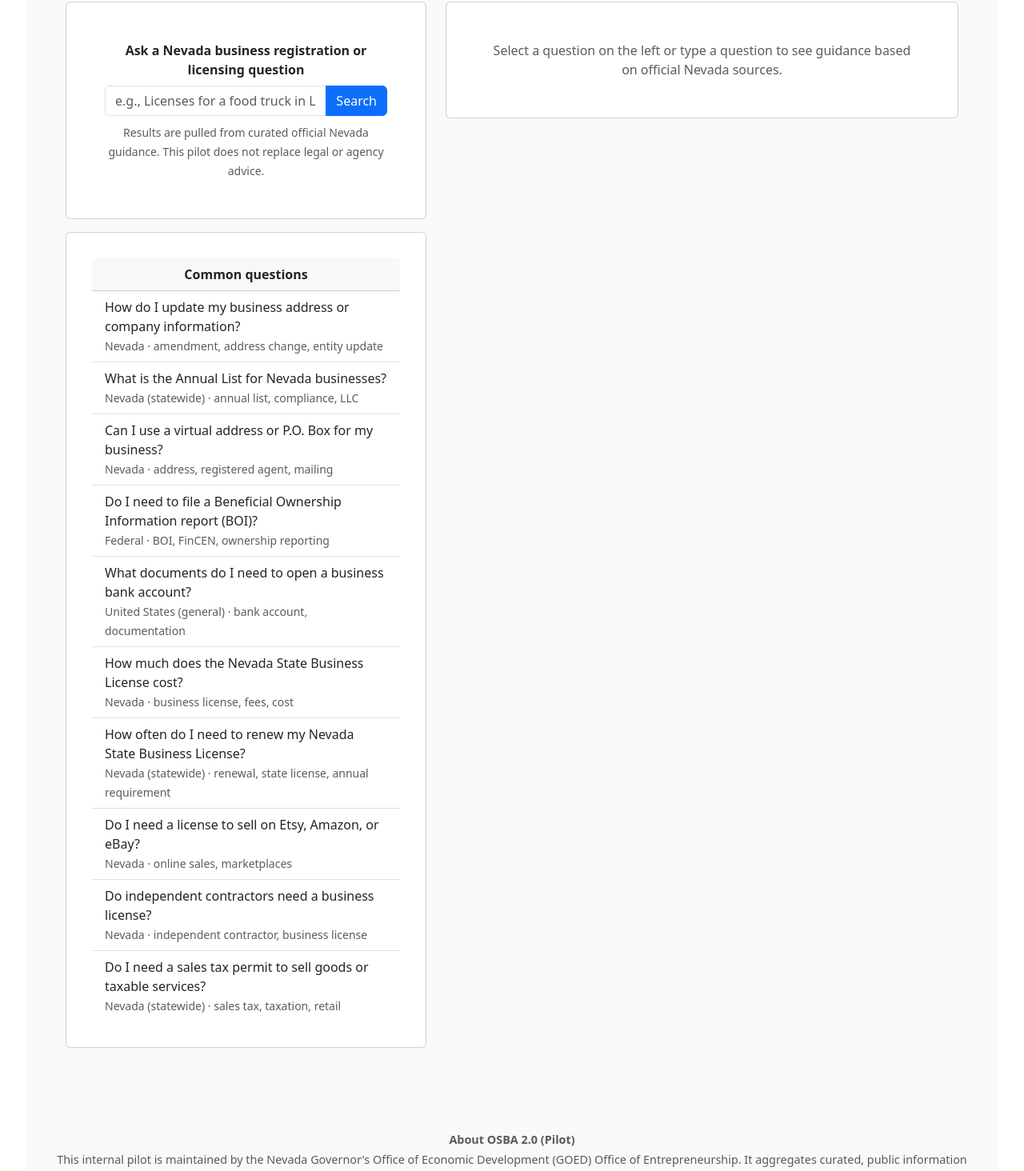
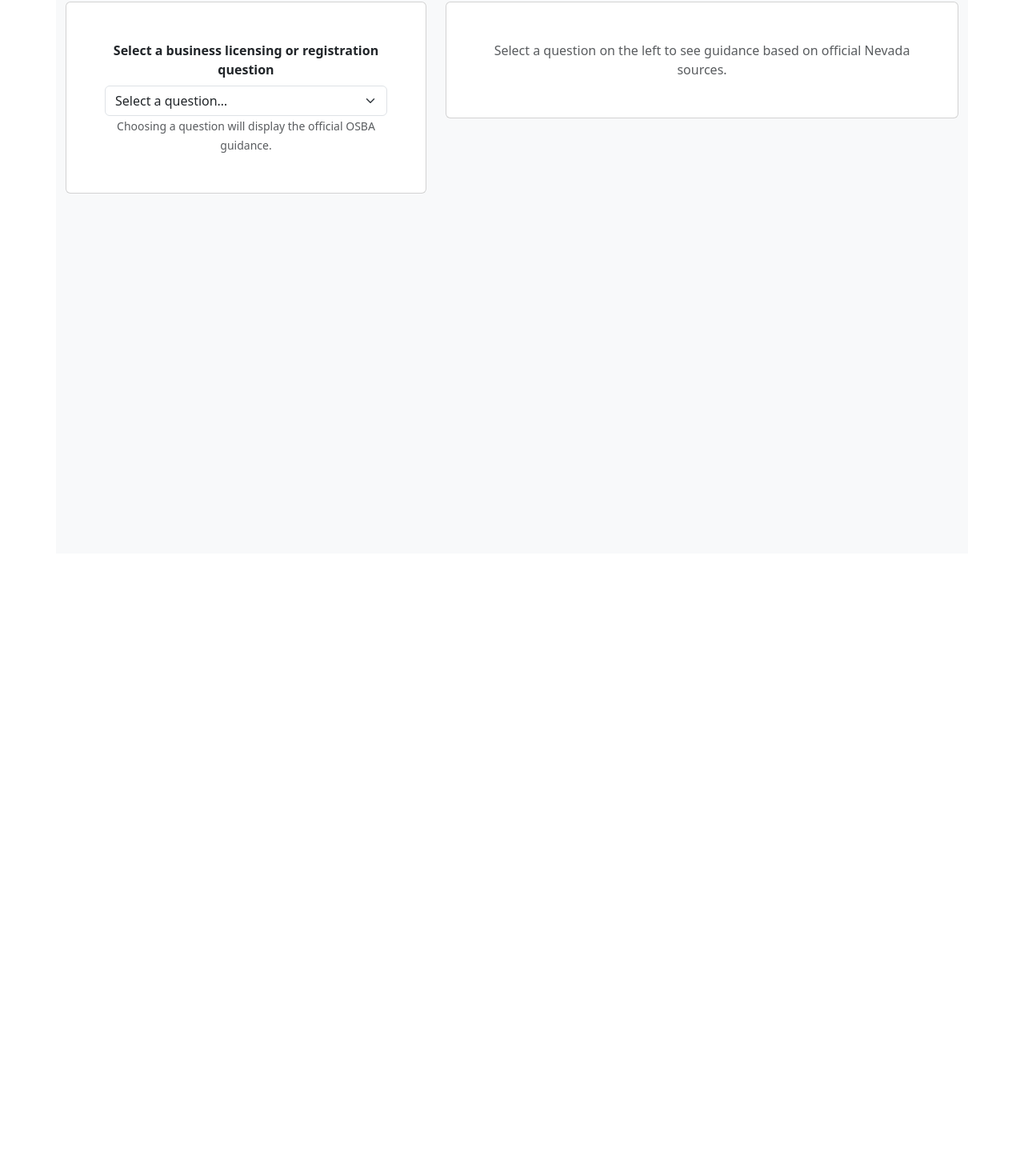
Before and after one commit to nevadaOfficeOfEntrepreneurship/osba-2.0, a React (Vite) app: page / in a window 1280 px wide. Shown: the part 140-1604 px from the top of the page at 80% size. After the commit the page ends 864 px from the top, so only its background shows below. Built offline with nearby package versions, Linux system fonts and the light colour scheme.

Commit message:
Searchbar is now a drop down

```diff
--- a/src/App.jsx
+++ b/src/App.jsx
@@ -1,17 +1,14 @@
-import React from "react";
-import { useState } from 'react'
+// App.jsx
+import React, { useState } from "react";
 import SearchBar from './components/SearchBar.jsx';
 import AnswerPanel from './components/AnswerPanel.jsx';
-import FAQList from './components/FAQList.jsx';
 import faqs from './data/faqs.json';
-import './App.css'
+import './App.css';
 
 function App() {
   const [selectedFAQ, setSelectedFAQ] = useState(null);
-  const [searchResults, setSearchResults] = useState([]);
 
   return (
-
     <div className="min-vh-100 bg-light">
       <header className="bg-white border-bottom py-3 mb-4">
         <div className="container d-flex flex-column flex-md-row align-items-md-center justify-content-between">
@@ -29,10 +26,6 @@ function App() {
           <div className="col-lg-5 mb-4">
             <SearchBar
               faqs={faqs}
-              onResults={(results) => setSearchResults(results)}
-            />
-            <FAQList
-              faqs={faqs}
               onSelectFAQ={(faq) => setSelectedFAQ(faq)}
             />
           </div>
@@ -40,38 +33,93 @@ function App() {
           <div className="col-lg-7">
             <AnswerPanel
               faq={selectedFAQ}
-              searchResults={searchResults}
             />
           </div>
         </div>
       </main>
+    </div>
+  );
+}
 
-      <section className="mt-4">
-        <div className="card border-0 bg-transparent">
-          <div className="card-body p-0 text-muted" style={{ fontSize: '0.9rem' }}>
-            <p className="mb-1">
-              <strong>About OSBA 2.0 (Pilot)</strong>
-            </p>
-            <p className="mb-1">
-              This internal pilot is maintained by the Nevada Governor's Office of Economic Development
-              (GOED) Office of Entrepreneurship. It aggregates curated, public information from
-              state and local agencies to help entrepreneurs quickly find licensing and registration
-              guidance.
-
-            </p>
-            <p className="mb-0">
-              Note: The tool is informational only and does not provide legal advice.
-            </p>
-          </div>
-        </div>
-      </section>
+export default App;
 
 
-    </div>
-    )
-}
+// // App.jsx
+// import React from "react";
+// import { useState } from 'react'
+// import SearchBar from './components/SearchBar.jsx';
+// import AnswerPanel from './components/AnswerPanel.jsx';
+// import FAQList from './components/FAQList.jsx';
+// import faqs from './data/faqs.json';
+// import './App.css'
 
-export default App
+// function App() {
+//   const [selectedFAQ, setSelectedFAQ] = useState(null);
+//   const [searchResults, setSearchResults] = useState([]);
+
+//   return (
+
+//     <div className="min-vh-100 bg-light">
+//       <header className="bg-white border-bottom py-3 mb-4">
+//         <div className="container d-flex flex-column flex-md-row align-items-md-center justify-content-between">
+//           <div>
+//             <h1 className="h4 mb-0">OSBA 2.0 – Nevada Business Regulatory Assistant</h1>
+//             <small className="text-muted">
+//               Pilot by GOED Office of Entrepreneurship (internal demo)
+//             </small>
+//           </div>
+//         </div>
+//       </header>
+
+//       <main className="container mb-5">
+//         <div className="row">
+//           <div className="col-lg-5 mb-4">
+//             <SearchBar
+//               faqs={faqs}
+//               onResults={(results) => setSearchResults(results)}
+//               onSelectFAQ={(faq) => setSelectedFAQ(faq)}
+//             />
+//             <FAQList
+//               faqs={faqs}
+//               onSelectFAQ={(faq) => setSelectedFAQ(faq)}
+//             />
+//           </div>
+
+//           <div className="col-lg-7">
+//             <AnswerPanel
+//               faq={selectedFAQ}
+//               searchResults={searchResults}
+//             />
+//           </div>
+//         </div>
+//       </main>
+
+//       <section className="mt-4">
+//         <div className="card border-0 bg-transparent">
+//           <div className="card-body p-0 text-muted" style={{ fontSize: '0.9rem' }}>
+//             <p className="mb-1">
+//               <strong>About OSBA 2.0 (Pilot)</strong>
+//             </p>
+//             <p className="mb-1">
+//               This internal pilot is maintained by the Nevada Governor's Office of Economic Development
+//               (GOED) Office of Entrepreneurship. It aggregates curated, public information from
+//               state and local agencies to help entrepreneurs quickly find licensing and registration
+//               guidance.
+
+//             </p>
+//             <p className="mb-0">
+//               Note: The tool is informational only and does not provide legal advice.
+//             </p>
+//           </div>
+//         </div>
+//       </section>
+
+
+//     </div>
+//     )
+// }
+
+// export default App
 
 
 // function App() {
--- a/src/components/AnswerPanel.jsx
+++ b/src/components/AnswerPanel.jsx
@@ -1,4 +1,82 @@
-import React from "react";// src/components/AnswerPanel.jsx
+
+// src/components/AnswerPanel.jsx
+import React from 'react';
+
+function AnswerPanel({ faq }) {
+  if (!faq) {
+    return (
+      <div className="card">
+        <div className="card-body text-muted">
+          Select a question on the left to see guidance based on official Nevada sources.
+        </div>
+      </div>
+    );
+  }
+
+  return (
+    <div className="card">
+      <div className="card-header">
+        <strong>{faq.question}</strong>
+      </div>
+      <div className="card-body">
+        <p className="fw-semibold">{faq.shortAnswer}</p>
+        <p>{faq.detailedAnswer}</p>
+
+        <div className="mb-3">
+          <small className="text-muted">
+            Jurisdiction: {faq.jurisdiction} · Topics:{' '}
+            {faq.topicTags.join(', ')}
+          </small>
+        </div>
+
+        <div className="mb-3">
+          <h6 className="fw-semibold mb-1">Sources</h6>
+          <ul className="mb-0">
+            {faq.sources.map((s, i) => (
+              <li key={i}>
+                <a href={s.url} target="_blank" rel="noreferrer">
+                  {s.label}
+                </a>{' '}
+                <small className="text-muted">({s.type})</small>
+              </li>
+            ))}
+          </ul>
+        </div>
+
+        <div className="mb-3 d-flex align-items-center">
+          <span className="me-2">Was this helpful?</span>
+          <button
+            type="button"
+            className="btn btn-outline-success btn-sm me-2"
+            onClick={() => console.log('feedback', faq.id, 'up')}
+          >
+            👍 Yes
+          </button>
+          <button
+            type="button"
+            className="btn btn-outline-danger btn-sm"
+            onClick={() => console.log('feedback', faq.id, 'down')}
+          >
+            👎 No
+          </button>
+        </div>
+
+        <div className="border-top pt-2 d-flex align-items-center justify-content-between">
+          <small className="text-muted">
+            {faq.disclaimer}
+          </small>
+        </div>
+      </div>
+    </div>
+  );
+}
+
+export default AnswerPanel;
+
+
+// src/components/AnswerPanel.jsx
+
+
 // function AnswerPanel() {
 //   return (
 //     <div className="card mb-3">
@@ -10,79 +88,79 @@ import React from "react";// src/components/AnswerPanel.jsx
 // }
 // export default AnswerPanel;
 
-// src/components/AnswerPanel.jsx
-function AnswerPanel({ faq, searchResults }) {
-  const activeFAQ = faq || (searchResults.length > 0 ? searchResults[0] : null);
+// src/components/AnswerPanel.jsx 2
+// function AnswerPanel({ faq, searchResults }) {
+//   const activeFAQ = faq || (searchResults.length > 0 ? searchResults[0] : null);
 
-  if (!activeFAQ) {
-    return (
-      <div className="card">
-        <div className="card-body text-muted">
-          Select a question on the left or type a question to see guidance based on
-          official Nevada sources.
-        </div>
-      </div>
-    );
-  }
+//   if (!activeFAQ) {
+//     return (
+//       <div className="card">
+//         <div className="card-body text-muted">
+//           Select a question on the left or type a question to see guidance based on
+//           official Nevada sources.
+//         </div>
+//       </div>
+//     );
+//   }
 
-  return (
-    <div className="card">
-      <div className="card-header">
-        <strong>{activeFAQ.question}</strong>
-      </div>
-      <div className="card-body">
-        <p className="fw-semibold">{activeFAQ.shortAnswer}</p>
-        <p>{activeFAQ.detailedAnswer}</p>
+//   return (
+//     <div className="card">
+//       <div className="card-header">
+//         <strong>{activeFAQ.question}</strong>
+//       </div>
+//       <div className="card-body">
+//         <p className="fw-semibold">{activeFAQ.shortAnswer}</p>
+//         <p>{activeFAQ.detailedAnswer}</p>
 
-        <div className="mb-3">
-          <small className="text-muted">
-            Jurisdiction: {activeFAQ.jurisdiction} · Topics:{' '}
-            {activeFAQ.topicTags.join(', ')}
-          </small>
-        </div>
+//         <div className="mb-3">
+//           <small className="text-muted">
+//             Jurisdiction: {activeFAQ.jurisdiction} · Topics:{' '}
+//             {activeFAQ.topicTags.join(', ')}
+//           </small>
+//         </div>
 
-        <div className="mb-3">
-          <h6 className="fw-semibold mb-1">Sources</h6>
-          <ul className="mb-0">
-            {activeFAQ.sources.map((s, i) => (
-              <li key={i}>
-                <a href={s.url} target="_blank" rel="noreferrer">
-                  {s.label}
-                </a>{' '}
-                <small className="text-muted">({s.type})</small>
-              </li>
-            ))}
-          </ul>
-        </div>
+//         <div className="mb-3">
+//           <h6 className="fw-semibold mb-1">Sources</h6>
+//           <ul className="mb-0">
+//             {activeFAQ.sources.map((s, i) => (
+//               <li key={i}>
+//                 <a href={s.url} target="_blank" rel="noreferrer">
+//                   {s.label}
+//                 </a>{' '}
+//                 <small className="text-muted">({s.type})</small>
+//               </li>
+//             ))}
+//           </ul>
+//         </div>
 
-        {/* inside AnswerPanel.jsx, near bottom of card-body, before disclaimer */}
-        <div className="mb-3 d-flex align-items-center">
-          <span className="me-2">Was this helpful?</span>
-          <button
-            type="button"
-            className="btn btn-outline-success btn-sm me-2"
-            onClick={() => console.log('feedback', activeFAQ.id, 'up')}
-          >
-            👍 Yes
-          </button>
-          <button
-            type="button"
-            className="btn btn-outline-danger btn-sm"
-            onClick={() => console.log('feedback', activeFAQ.id, 'down')}
-          >
-            👎 No
-          </button>
-        </div>
+//         {/* inside AnswerPanel.jsx, near bottom of card-body, before disclaimer */}
+//         <div className="mb-3 d-flex align-items-center">
+//           <span className="me-2">Was this helpful?</span>
+//           <button
+//             type="button"
+//             className="btn btn-outline-success btn-sm me-2"
+//             onClick={() => console.log('feedback', activeFAQ.id, 'up')}
+//           >
+//             👍 Yes
+//           </button>
+//           <button
+//             type="button"
+//             className="btn btn-outline-danger btn-sm"
+//             onClick={() => console.log('feedback', activeFAQ.id, 'down')}
+//           >
+//             👎 No
+//           </button>
+//         </div>
 
 
-        <div className="border-top pt-2 d-flex align-items-center justify-content-between">
-          <small className="text-muted">
-            {activeFAQ.disclaimer}
-          </small>
-        </div>
-      </div>
-    </div>
-  );
-}
+//         <div className="border-top pt-2 d-flex align-items-center justify-content-between">
+//           <small className="text-muted">
+//             {activeFAQ.disclaimer}
+//           </small>
+//         </div>
+//       </div>
+//     </div>
+//   );
+// }
 
-export default AnswerPanel;
+// export default AnswerPanel;
--- a/src/components/SearchBar.jsx
+++ b/src/components/SearchBar.jsx
@@ -1,38 +1,90 @@
-// // src/components/SearchBar.jsx
-// import React from "react";
-// // function SearchBar() {
-// //   return (
-// //     <div className="card mb-3">
-// //       <div className="card-body">
-// //         <p className="mb-0 text-muted">Search coming soon…</p>
-// //       </div>
-// //     </div>
-// //   );
-// // }
-// // export default SearchBar;
+// src/components/SearchBar.jsx
+import React, { useState } from 'react';
 
-// // src/components/SearchBar.jsx
-// import { useEffect, useState, useMemo } from 'react';
-// import MiniSearch from 'minisearch'
+function SearchBar({ faqs, onSelectFAQ }) {
+  const [selectedId, setSelectedId] = useState('');
+
+  const sortedFaqs = [...faqs].sort((a, b) =>
+    a.question.localeCompare(b.question)
+  );
+
+  const handleSelectChange = (e) => {
+    const id = e.target.value;
+    setSelectedId(id);
+
+    if (!id) return;
+
+    const faq = faqs.find((f) => f.id === id);
+    if (faq && onSelectFAQ) {
+      onSelectFAQ(faq);
+    }
+  };
+
+  return (
+    <div className="card mb-3">
+      <div className="card-body">
+
+        <label className="form-label fw-semibold">
+          Select a business licensing or registration question
+        </label>
+
+        <select
+          className="form-select"
+          value={selectedId}
+          onChange={handleSelectChange}
+        >
+          <option value="">Select a question…</option>
+          {sortedFaqs.map((faq) => (
+            <option key={faq.id} value={faq.id}>
+              {faq.question}
+            </option>
+          ))}
+        </select>
+
+        <small className="text-muted">
+          Choosing a question will display the official OSBA guidance.
+        </small>
+      </div>
+    </div>
+  );
+}
+
+export default SearchBar;
+
+
+// // src/components/SearchBar.jsx version 1
+// import React from 'react';
+// import { useState, useMemo } from 'react';
+// import MiniSearch from 'minisearch';
+
 // function SearchBar({ faqs, onResults }) {
 //   const [query, setQuery] = useState('');
 
+//   const miniSearch = useMemo(() => {
+//     const ms = new MiniSearch({
+//       fields: ['question', 'shortAnswer', 'detailedAnswer', 'topicTags', 'jurisdiction'],
+//       storeFields: ['id', 'question', 'shortAnswer', 'detailedAnswer', 'jurisdiction', 'topicTags', 'sources', 'disclaimer']
+//     });
+
+//     ms.addAll(faqs);
+//     return ms;
+//   }, [faqs]);
+
 //   const handleSearch = (e) => {
 //     e.preventDefault();
-
-//     const q = query.trim().toLowerCase();
+//     const q = query.trim();
 //     if (!q) {
 //       onResults([]);
 //       return;
 //     }
 
-//     const matches = faqs.filter((faq) =>
-//       (faq.question + ' ' + faq.shortAnswer + ' ' + faq.detailedAnswer)
-//         .toLowerCase()
-//         .includes(q)
-//     );
+//     const results = miniSearch.search(q, {
+//       prefix: true,
+//       fuzzy: 0.1
+//     });
 
-//     onResults(matches);
+//     // results contain stored fields already
+//     onResults(results);
 //   };
 
 //   return (
@@ -40,13 +92,13 @@
 //       <div className="card-body">
 //         <form onSubmit={handleSearch}>
 //           <label className="form-label fw-semibold">
-//             Ask a Nevada business registration question
+//             Ask a Nevada business registration or licensing question
 //           </label>
 //           <div className="input-group mb-2">
 //             <input
 //               type="text"
 //               className="form-control"
-//               placeholder="e.g., Do I need a state license for a coffee cart in Las Vegas?"
+//               placeholder="e.g., Licenses for a food truck in Las Vegas"
 //               value={query}
 //               onChange={(e) => setQuery(e.target.value)}
 //             />
@@ -55,8 +107,8 @@
 //             </button>
 //           </div>
 //           <small className="text-muted">
-//             Answers are based on curated official Nevada resources. Complex situations may require
-//             contacting OSBA or your local licensing office.
+//             Results are pulled from curated official Nevada guidance. This pilot does not replace
+//             legal or agency advice.
 //           </small>
 //         </form>
 //       </div>
@@ -67,67 +119,123 @@
 // export default SearchBar;
 
 // src/components/SearchBar.jsx
-import React from 'react';
-import { useState, useMemo } from 'react';
-import MiniSearch from 'minisearch';
+// import React, { useState, useMemo } from 'react';
+// import MiniSearch from 'minisearch';
 
-function SearchBar({ faqs, onResults }) {
-  const [query, setQuery] = useState('');
+// function SearchBar({ faqs, onResults, onSelectFAQ }) {
+//   const [query, setQuery] = useState('');
+//   const [selectedId, setSelectedId] = useState('');
 
-  const miniSearch = useMemo(() => {
-    const ms = new MiniSearch({
-      fields: ['question', 'shortAnswer', 'detailedAnswer', 'topicTags', 'jurisdiction'],
-      storeFields: ['id', 'question', 'shortAnswer', 'detailedAnswer', 'jurisdiction', 'topicTags', 'sources', 'disclaimer']
-    });
+//   const miniSearch = useMemo(() => {
+//     const ms = new MiniSearch({
+//       fields: ['question', 'shortAnswer', 'detailedAnswer', 'topicTags', 'jurisdiction'],
+//       storeFields: [
+//         'id',
+//         'question',
+//         'shortAnswer',
+//         'detailedAnswer',
+//         'jurisdiction',
+//         'topicTags',
+//         'sources',
+//         'disclaimer'
+//       ],
+//       idField: 'id'
+//     });
 
-    ms.addAll(faqs);
-    return ms;
-  }, [faqs]);
+//     ms.addAll(faqs);
+//     return ms;
+//   }, [faqs]);
 
-  const handleSearch = (e) => {
-    e.preventDefault();
-    const q = query.trim();
-    if (!q) {
-      onResults([]);
-      return;
-    }
+//   const handleSearch = (e) => {
+//     e.preventDefault();
+//     const q = query.trim();
 
-    const results = miniSearch.search(q, {
-      prefix: true,
-      fuzzy: 0.1
-    });
+//     if (!q) {
+//       onResults([]);
+//       return;
+//     }
 
-    // results contain stored fields already
-    onResults(results);
-  };
+//     const results = miniSearch.search(q, {
+//       prefix: true,
+//       fuzzy: 0.1
+//     });
 
-  return (
-    <div className="card mb-3">
-      <div className="card-body">
-        <form onSubmit={handleSearch}>
-          <label className="form-label fw-semibold">
-            Ask a Nevada business registration or licensing question
-          </label>
-          <div className="input-group mb-2">
-            <input
-              type="text"
-              className="form-control"
-              placeholder="e.g., Licenses for a food truck in Las Vegas"
-              value={query}
-              onChange={(e) => setQuery(e.target.value)}
-            />
-            <button type="submit" className="btn btn-primary">
-              Search
-            </button>
-          </div>
-          <small className="text-muted">
-            Results are pulled from curated official Nevada guidance. This pilot does not replace
-            legal or agency advice.
-          </small>
-        </form>
-      </div>
-    </div>
-  );
-}
+//     onResults(results);
 
-export default SearchBar;
+//     // optionally auto-select the top result
+//     if (results.length > 0 && onSelectFAQ) {
+//       onSelectFAQ(results[0]);
+//       setSelectedId(results[0].id);
+//     }
+//   };
+
+//   const handleSelectChange = (e) => {
+//     const id = e.target.value;
+//     setSelectedId(id);
+
+//     if (!id) return;
+
+//     const faq = faqs.find((f) => f.id === id);
+//     if (faq && onSelectFAQ) {
+//       onSelectFAQ(faq);
+//     }
+//   };
+
+//   // Optional: sort questions alphabetically in the dropdown
+//   const sortedFaqs = [...faqs].sort((a, b) =>
+//     a.question.localeCompare(b.question)
+//   );
+
+//   return (
+//     <div className="card mb-3">
+//       <div className="card-body">
+//         {/* Text search */}
+//         <form onSubmit={handleSearch} className="mb-3">
+//           <label className="form-label fw-semibold">
+//             Ask a Nevada business registration or licensing question
+//           </label>
+//           <div className="input-group mb-2">
+//             <input
+//               type="text"
+//               className="form-control"
+//               placeholder="e.g., Licenses for a food truck in Las Vegas"
+//               value={query}
+//               onChange={(e) => setQuery(e.target.value)}
+//             />
+//             <button type="submit" className="btn btn-primary">
+//               Search
+//             </button>
+//           </div>
+//           <small className="text-muted">
+//             Results are pulled from curated official Nevada guidance. This pilot does not replace
+//             legal or agency advice.
+//           </small>
+//         </form>
+
+//         {/* Dropdown of all FAQs */}
+//         <div>
+//           <label className="form-label fw-semibold">
+//             Or choose a question from the full OSBA FAQ
+//           </label>
+//           <select
+//             className="form-select"
+//             value={selectedId}
+//             onChange={handleSelectChange}
+//           >
+//             <option value="">Select a question…</option>
+//             {sortedFaqs.map((faq) => (
+//               <option key={faq.id} value={faq.id}>
+//                 {faq.question}
+//               </option>
+//             ))}
+//           </select>
+//           <small className="text-muted">
+//             This list includes all questions in the OSBA 2.0 pilot.
+//           </small>
+//         </div>
+//       </div>
+//     </div>
+//   );
+// }
+
+// export default SearchBar;
```
